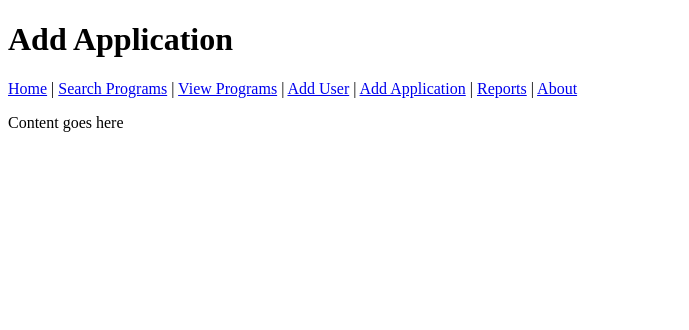
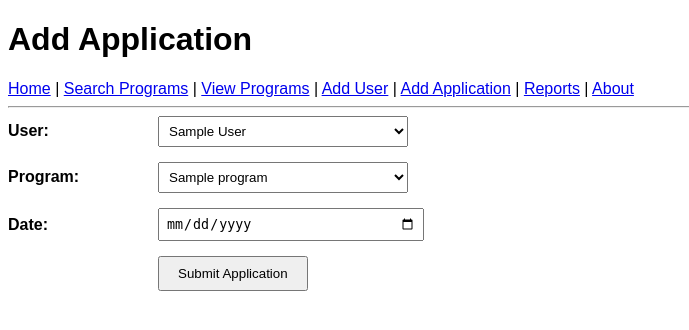
Before and after one commit to AlexeyKresin/healthcare-assistance-app, a Flask app: page /add-application in a window 1280 px wide. Shown: the top 330 px of the page, without its empty margins (0-689 px from the left). Run offline with Flask 3, Linux system fonts and the light colour scheme; tables that the repository leaves empty hold one stand-in row (values such as "Sample post").

Commit message:
added submit application

```diff
--- a/app.py
+++ b/app.py
@@ -82,13 +82,38 @@ def programs():
 
     return render_template("programs.html", programs=results)
 
-@app.route("/add-user")
-def add_user():
-    return render_template("add_user.html")
 
-@app.route("/add-application")
+@app.route("/add-application", methods=["GET", "POST"])
 def add_application():
-    return render_template("add_application.html")
+    conn = get_db_connection()
+    cursor = conn.cursor()
+
+    if request.method == "POST":
+        user_id = request.form["user_id"]
+        program_id = request.form["program_id"]
+        date = request.form["date"]
+
+        insert_query = """
+            INSERT INTO Application (user_id, program_id, application_date)
+            VALUES (%s, %s, %s)
+        """
+
+        cursor.execute(insert_query, (user_id, program_id, date))
+        conn.commit()
+
+        return render_template("add_application_confirmation.html")
+
+    # GET → load dropdown data
+    cursor.execute("SELECT user_id, first_name, last_name FROM ApplicantUser")
+    users = cursor.fetchall()
+
+    cursor.execute("SELECT program_id, program_name FROM Program")
+    programs = cursor.fetchall()
+
+    cursor.close()
+    conn.close()
+
+    return render_template("add_application.html", users=users, programs=programs)
 
 @app.route("/reports")
 def reports():
@@ -98,5 +123,36 @@ def reports():
 def about():
     return render_template("about.html")
 
+
+@app.route("/add-user", methods=["GET", "POST"])
+def add_user():
+    if request.method == "POST":
+        first_name = request.form["first_name"]
+        last_name = request.form["last_name"]
+        dob = request.form["dob"]
+        email = request.form["email"]
+        phone = request.form["phone"]
+        city = request.form["city"]
+        state = request.form["state"]
+
+        conn = get_db_connection()
+        cursor = conn.cursor()
+
+        query = """
+            INSERT INTO ApplicantUser
+            (first_name, last_name, date_of_birth, email, phone, city, state)
+            VALUES (%s, %s, %s, %s, %s, %s, %s)
+        """
+
+        cursor.execute(query, (first_name, last_name, dob, email, phone, city, state))
+        conn.commit()
+
+        cursor.close()
+        conn.close()
+
+        return render_template("add_user_confirmation.html")
+
+    return render_template("add_user.html")
+
 if __name__ == "__main__":
     app.run(debug=True)
--- a/templates/add_application.html
+++ b/templates/add_application.html
@@ -2,8 +2,36 @@
 <html>
 <head>
     <title>Add Application</title>
+    <style>
+        body {
+            font-family: Arial, sans-serif;
+        }
+
+        .form-row {
+            display: flex;
+            align-items: center;
+            margin-bottom: 15px;
+        }
+
+        .form-row label {
+            width: 150px;
+            font-weight: bold;
+        }
+
+        .form-row select,
+        .form-row input {
+            width: 250px;
+            padding: 6px;
+        }
+
+        button {
+            margin-left: 150px;
+            padding: 8px 18px;
+        }
+    </style>
 </head>
 <body>
+
 <h1>Add Application</h1>
 
 <nav>
@@ -16,6 +44,36 @@
     <a href="/about">About</a>
 </nav>
 
-    <p>Content goes here</p>
+<hr>
+
+<form method="POST">
+
+    <div class="form-row">
+        <label>User:</label>
+        <select name="user_id">
+            {% for u in users %}
+            <option value="{{ u[0] }}">{{ u[1] }} {{ u[2] }}</option>
+            {% endfor %}
+        </select>
+    </div>
+
+    <div class="form-row">
+        <label>Program:</label>
+        <select name="program_id">
+            {% for p in programs %}
+            <option value="{{ p[0] }}">{{ p[1] }}</option>
+            {% endfor %}
+        </select>
+    </div>
+
+    <div class="form-row">
+        <label>Date:</label>
+        <input type="date" name="date" required>
+    </div>
+
+    <button type="submit">Submit Application</button>
+
+</form>
+
 </body>
 </html>
--- /dev/null
+++ b/templates/add_application_confirmation.html
@@ -0,0 +1,2 @@
+<h1>Application submitted successfully!</h1>
+<a href="/">Home</a>
```
Also changed, not shown: templates/add_user.html (+18 -2 lines), templates/add_user_confirmation.html (added, +13 -0 lines). Lines whose indentation alone changed are shown as unchanged.
